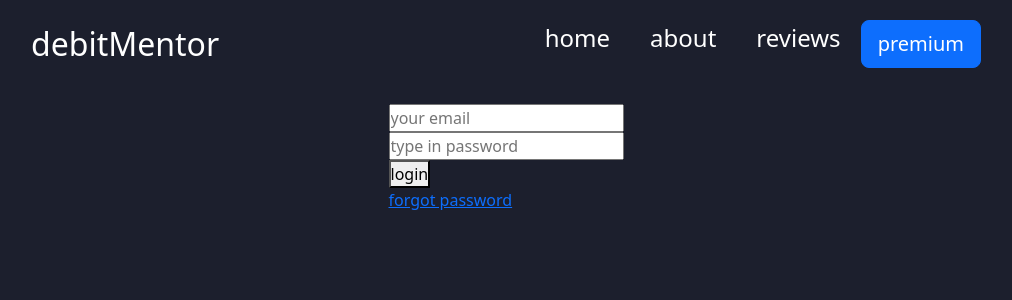
After one commit to rukundowilson/debitMaster, a Flask app: page /login in a window 1280 px wide. The commit adds this page. Shown: the top 300 px of the page, without its empty margins (134-1146 px from the left). Run offline with Flask 3, Linux system fonts and the light colour scheme.

Commit message:
user login and registration

```diff
--- a/app.py
+++ b/app.py
@@ -1,4 +1,4 @@
-from flask import Flask, render_template, request, redirect, flash
+from flask import Flask, render_template, request, redirect, flash,session
 import pymysql
 from urllib.parse import quote
 import re
@@ -26,9 +26,66 @@ def index():
     return render_template("index.html")
 
 # complete login logic
-@app.route('/login')
+@app.route('/login', methods=['POST', 'GET'])
 def login():
+    if request.method == 'POST':
+        email = request.form['email']
+        password = request.form['password']
+
+        connection = get_db_connection()
+        cursor = connection.cursor()
+
+        try:
+            # Check if the email exists
+            poke_email = "SELECT email FROM users WHERE email = %s"
+            cursor.execute(poke_email, (email,))
+            email_exist = cursor.fetchone()
+
+            if not email_exist:
+                flash("Your email does not match any of our records. You can register with it.",'error')
+                return redirect('/login')
+
+            # Retrieve the hashed password from the database
+            query = "SELECT hash FROM users WHERE email = %s"
+            cursor.execute(query, (email,))
+            result = cursor.fetchone()
+            hashedpwd = result[0]
+
+            # Verify the provided password against the hashed password
+            if bcrypt.checkpw(password.encode('utf-8'), hashedpwd.encode('utf-8')):
+                flash("Welcome back!",'success')
+                # Set session or any other logic for a logged in user
+                check_session=" SELECT id FROM users WHERE email = %s "
+                cursor.execute(check_session,(email))
+                user_id=cursor.fetchone()[0]
+
+                if user_id:
+                    # set user login session
+                    session['user_id'] = user_id
+                    print(f"loged in as {session['user_id']}")
+
+                    user="SELECT username FROM users WHERE id = %s "
+                    cursor.execute(user,(session['user_id']))
+                    username=cursor.fetchone()[0]
+                    print(f' username: {username}')
+                    # print(session["user_id"])
+                return render_template('portfolio.html',username=username)
+            else:
+                flash("Invalid email or password",'error')
+
+        except pymysql.MySQLError as e:
+            print(f"Error: {e}")
+            if connection:
+                connection.rollback()
+
+        finally:
+            cursor.close()
+            connection.close()
+
     return render_template('login.html')
+
+
+# allow users to register and manage session
 @app.route("/register", methods=['POST', 'GET'])
 def register():
     if request.method == 'POST':
--- a/static/css/style.css
+++ b/static/css/style.css
@@ -109,3 +109,16 @@ nav ul li a{
     justify-content: center;
     color: #fff;
 }
+.main{
+    display: grid;
+    justify-content: center;
+}
+.error{
+    text-align: center;
+    color: blue;
+}
+.reg-message,
+.message{
+    text-align: center;
+    color: red;
+}
--- a/templates/index.html
+++ b/templates/index.html
@@ -6,7 +6,7 @@
             <h1>inovative platiform for micro business</h1>
             <p>Sign up or log in to manage your business with us for free. Upgrade to premium for additional features and enhanced support.</p>
             <a href="/register"><button type="button" class="btn btn-primary btn-lg">register</button></a>
-            <button type="button" class="btn btn-secondary btn-lg">login</button>
+            <a href="/login"><button type="button" class="btn btn-secondary btn-lg">login</button></a>
         </div>
         <div class="card text-bg-dark">
             <img src="{{ url_for('static', filename='images/analytic.png') }}" class="card-img" alt="...">
--- /dev/null
+++ b/templates/login.html
@@ -0,0 +1,27 @@
+{% extends 'main.html' %}
+
+<!-- display login messages -->
+{% block login_message %}
+    {% with messages = get_flashed_messages(with_categories=True) %}
+        {% if messages %}
+            <div class="message">
+                <ul>
+                {% for category, message in messages %}
+                    <small class="{{ category }}">* {{ message }}</small>
+                {% endfor %}
+                </ul>
+            </div>
+        {% endif %}
+    {% endwith %}
+{% endblock %}
+
+{% block main %}
+    <section class="main">
+        <form action="/login" method="POST">
+            <input type="email" name="email" id="" placeholder="your email"><br>
+            <input type="password" name="password" placeholder="type in password" id=""><br>
+            <button type="submit">login </button><br>
+            <a href="/login">forgot password</a><br>
+        </form>
+    </section>
+{% endblock %}
--- a/templates/main.html
+++ b/templates/main.html
@@ -32,12 +32,22 @@
 
     {% endblock %}
 
+    <!-- flash register messages  -->
+    {% block flash_register_message %}
+
+    {% endblock %}
+
+    <!-- flash succsess_login_messages -------->
+    {% block login_message %}
+
+    {% endblock %}
+
     {% block services %}
 
     {% endblock %}
-    {% block register %}{% endblock %}
 
     {% block portfolio %}{% endblock %}
+    {% block login %}{% endblock %}
 
     <footer>
         <!-- <p>&copy; 2024 DebitMaster</p>
--- a/templates/portfolio.html
+++ b/templates/portfolio.html
@@ -1,4 +1,4 @@
 {% extends 'main.html' %}
 {% block portfolio %}
-    <h2>this is portifolio page</h2>
+    <h2>this is portifolio page {{username}} </h2>
 {% endblock %}
```
Also changed, not shown: templates/register.html (+15 -11 lines).
